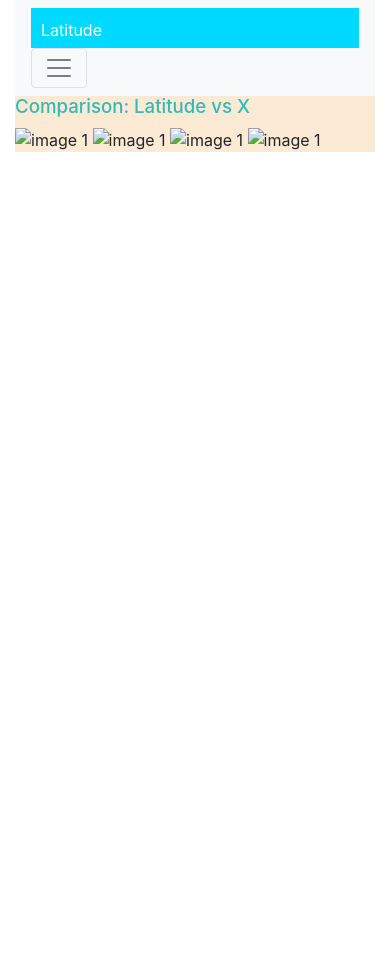
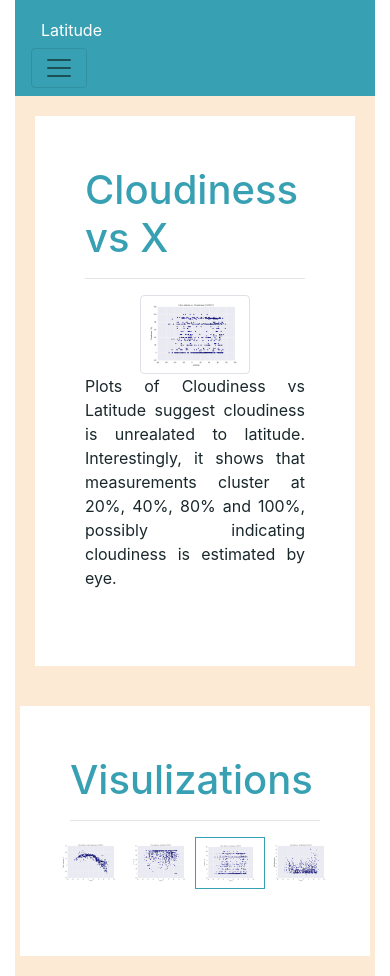
Before and after one commit to AmyAndersson/Web-Design-Challenge, a plain HTML site: page cloudiness.html in a window 390 px wide. Before the commit the page ends 844 px from the top, so only its background shows below. Drawn offline with nearby package versions, Linux system fonts and the light colour scheme.

Commit message:
cloudiness

```diff
--- a/cloudiness.html
+++ b/cloudiness.html
@@ -4,33 +4,32 @@
 <head>
 
   <meta charset="UTF-8">
-  <title>Comparison</title>
+  <title>Cloudiness</title>
 
   <!-- Bring in our bootstrap stylesheet -->
-  <link rel="stylesheet" href="https://stackpath.bootstrapcdn.com/bootstrap/4.3.1/css/bootstrap.min.css" integrity="sha384-ggOyR0iXCbMQv3Xipma34MD+dH/1fQ784/j6cY/iJTQUOhcWr7x9JvoRxT2MZw1T" crossorigin="anonymous">
+  <link rel="stylesheet" href="https://stackpath.bootstrapcdn.com/bootstrap/4.5.2/css/bootstrap.min.css" integrity="sha384-JcKb8q3iqJ61gNV9KGb8thSsNjpSL0n8PARn9HuZOnIxN0hoP+VmmDGMN5t9UJ0Z" crossorigin="anonymous">
 
   <link rel="stylesheet" href="style.css">
 </head>
 
 <body>
   <div id="app" class="container">
-    <nav class="navbar navbar-expand-lg navbar-light bg-light">
-      <box id="box2">Latitude</box>
+    <nav class="navbar navbar-expand-lg navbar-light navbar-custom">
+      <box id="box2" href="index.html">Latitude</box>
         <button class="navbar-toggler" type="button" data-toggle="collapse" data-target="#navbarToggleExternalContent" aria-controls="navbarToggleExternalContent" aria-expanded="false" aria-label="Toggle navigation">
           <span class="navbar-toggler-icon"></span>
         </button>
          <div class="collapse navbar-collapse" id="navbarSupportedContent">
             <ul class="navbar-nav ml-auto">
-
-           <li class="nav-item dropdown ">
+              <li class="nav-item dropdown">
                   <a class="nav-link dropdown-toggle" href="#" id="navbarDropdown" role="button" data-toggle="dropdown" aria-haspopup="true" aria-expanded="false">
-               Plot
+                      Plots
                   </a>
-             <div class="dropdown-menu" aria-labelledby="navbarDropdown">
-               <a class="dropdown-item" href="#">Max Temperature</a>
-               <a class="dropdown-item" href="#">Humidity</a>
-               <a class="dropdown-item" href="#">Cloudiness</a>
-               <a class="dropdown-item" href="#">Wind Speed</a>
+                 <div class="dropdown-menu dropdown-menu-right" aria-labelledby="navbarDropdown">
+                      <a class="dropdown-item" href="temp.html">Max Temperature</a>
+                      <a class="dropdown-item" href="humidity.html">Humidity</a>
+                      <a class="dropdown-item" href="cloudiness.html">Cloudiness</a>
+                      <a class="dropdown-item" href="windspeed.html">Wind Speed</a>
                  </div>
             <li class="nav-item active text-right">
                 <a class="nav-link" href="#">Comparison <span class="sr-only">(current)</span></a>
@@ -50,20 +49,55 @@
 <div class="container">
   <div class="Bkground">
     <div class="row">
-      <div class="col-md-12">
-        <div class="box">
-          <h1> Comparison: Latitude vs X </h1>
-           <img class="panel" src="" alt="image 1">
-           <img class="panel" src="" alt="image 1">
-           <img class="panel" src="" alt="image 1">
-           <img class="panel" src="" alt="image 1">
+    <!--First Column in this Row-->
+      <div class="col-md-7 col-sm-12">
+        <div class="box_l">
+          <h1>Cloudiness vs X</h1>
+          <hr>
+                <div class="thumbnail">
+                  <a target="_blank" href="Resources/assets/images/Fig3.png">
+                    <img class="img-thumbnail mx-auto d-block" href="temp.html" src="Resources/assets/images/Fig3.png" width="50%" alt="cloudiness">
+                  </a>
+                  </div>
+                  <div>
+                    <p class="text-justify text1"> Plots of Cloudiness vs Latitude suggest cloudiness is unrealated to latitude. Interestingly, it shows that measurements cluster at 20%, 40%, 80% and 100%, possibly indicating cloudiness is estimated by eye.</p>
+                  </div>
+                </div>
+      </div>
+
+
+      <div class="col-md-4 col-sm-12">
+        <div class="row">
+          <div class="box_r">
+            <h1> Visulizations </h1>
+            <hr>
+            <div class="row">
+              <div class="column">
+                <a target="blank" href="temp.html"><img src="Resources/assets/images/Fig1.png"  style="width:100%">
+              </div>
+              <div class="column">
+                <a target="blank" href="humidity.html"><img src="Resources/assets/images/Fig2.png"  style="width:100%">
+              </div>
+              <div class="column border1">
+                <a  target="blank" href="cloudiness.html"><img src="Resources/assets/images/Fig3.png" style="width:100%">
+                </div>
+              <div class="column">
+                <a target="blank" href="windspeed.html"><img src="Resources/assets/images/Fig4.png" style="width:100%">
+              </div>
+            </div>
+
+        </div>
+      </div>
     </div>
   </div>
 </div>
 </div>
 
+<script src="https://code.jquery.com/jquery-3.5.1.slim.min.js" integrity="sha384-DfXdz2htPH0lsSSs5nCTpuj/zy4C+OGpamoFVy38MVBnE+IbbVYUew+OrCXaRkfj" crossorigin="anonymous"></script>
+<script src="https://cdn.jsdelivr.net/npm/popper.js@1.16.1/dist/umd/popper.min.js" integrity="sha384-9/reFTGAW83EW2RDu2S0VKaIzap3H66lZH81PoYlFhbGU+6BZp6G7niu735Sk7lN" crossorigin="anonymous"></script>
+<script src="https://stackpath.bootstrapcdn.com/bootstrap/4.5.2/js/bootstrap.min.js" integrity="sha384-B4gt1jrGC7Jh4AgTPSdUtOBvfO8shuf57BaghqFfPlYxofvL8/KUEfYiJOMMV+rV" crossorigin="anonymous"></script>
 
-
+</body>
   <section>
 
   </section>
--- a/style.css
+++ b/style.css
@@ -9,7 +9,7 @@
   display: inline-block;
   height: 40px;
   padding: 10px;
-  background: rgb(0, 217, 255);
+  background: rgb(56, 160, 179);
 }
 
 .p_spesh {
@@ -37,24 +37,28 @@
 }
 
 .box_l {
-  height: 400px;
+  height: 450px;
   padding: 50px;
   margin-bottom: 20px;
   margin-top:20px;
   margin-left:20px;
   margin-right:20px;
-  color: rgb(53, 49, 49);
+  color: rgb(56, 160, 179);
   background: white;
 }
 
+.text1 {
+  color: rgb(26, 40, 43)
+}
+
 .box_r {
-  height: 435px;
+  height: 350px;
   padding: 50px;
   margin-bottom: 20px;
   margin-top:20px;
   margin-left:20px;
   margin-right:20px;
-  color: rgb(53, 49, 49);
+  color:  rgb(56, 160, 179);
   background: white;
 }
 
@@ -62,7 +66,7 @@
 .margin-top-80 {
   margin-top: 80px;
 }
-.box h1 {color:rgb(51, 185, 185);
+.box h1 {color:rgb(56, 160, 179);
   font-size: 14pt; }
 
 .navbar li {
@@ -71,16 +75,24 @@
   cursor: pointer;
   border-radius: 3px;}
 
+.navbar-custom {
+  background-color: white;
+  align-content: right ;
+  }
+
+.border1{
+  border:1px solid rgb(56, 160, 179);
+}
 
 
-@media (max-width: 600px) {
+@media (max-width: 800px) {
 
     #box {
       font:larger;
       color:white;
       height: 60px;
       padding: 10px;
-      background: rgb(0, 217, 255);
+      background: rgb(56, 160, 179);
     }
     .Bkground {
       background-color: rgb(252, 234, 213);
@@ -93,7 +105,7 @@
       height: 40px;
       padding: 10px;
       width: 100%;
-      background: rgb(0, 217, 255);
+      background: rgb(56, 160, 179);
     }
 
     .navbar li a {
@@ -101,31 +113,34 @@
       text-decoration: none;}
 
     .box_l {
-        height: 600px;
+      height: 550px;
       padding: 50px;
       margin-bottom: 20px;
       margin-top:20px;
       margin-left:20px;
       margin-right:20px;
-        color: rgb(53, 49, 49);
+      color:  rgb(56, 160, 179);
       background: white;
       }
 
     .box_r {
-        height: 200px;
+      height: 250px;
       padding: 50px;
       margin-bottom: 20px;
        margin-top:20px;
       margin-left:20px;
       margin-right:20px;
-        color: rgb(53, 49, 49);
+      color:  rgb(56, 160, 179);
       background: white;
       }
 
+    .text1 {
+      color: rgb(26, 40, 43)
+      }
     .margin-top-80 {
       margin-top: 80px;
     }
-    .box h1 {color:rgb(51, 185, 185);
+    .box h1 {color:rgb(56, 160, 179);
       font-size: 14pt; }
 
     .navbar li {
@@ -134,8 +149,8 @@
       cursor: pointer;
       border-radius: 3px;}
 
-    .navbar-custom{
-      background-color: rgb(0, 217, 255);
+    .navbar-custom {
+      background-color: rgb(56, 160, 179);
       align-content: right ;
     }
 
```
Also changed, not shown: index.html (+5 -3 lines). Lines whose indentation alone changed are shown as unchanged.
